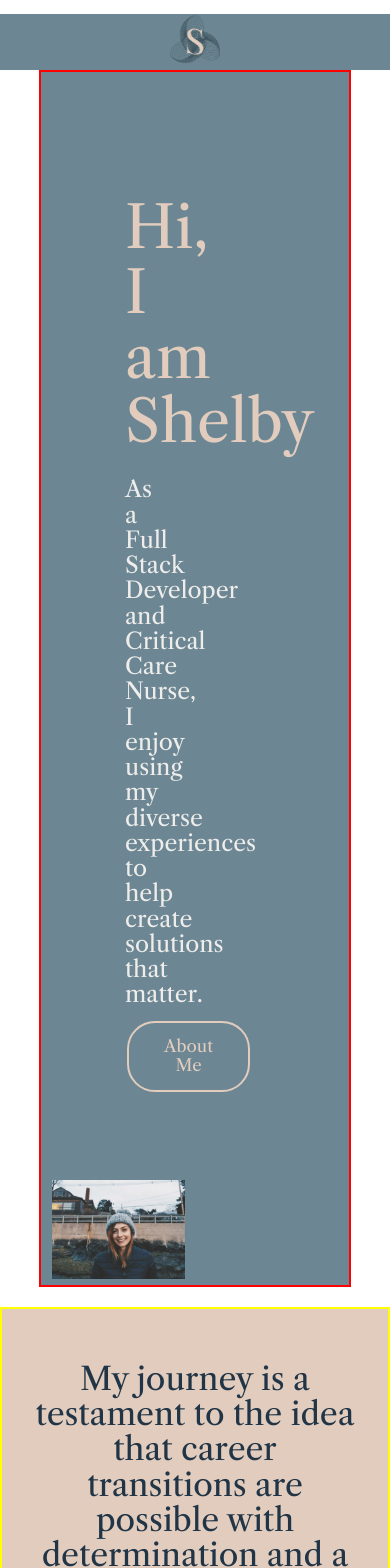
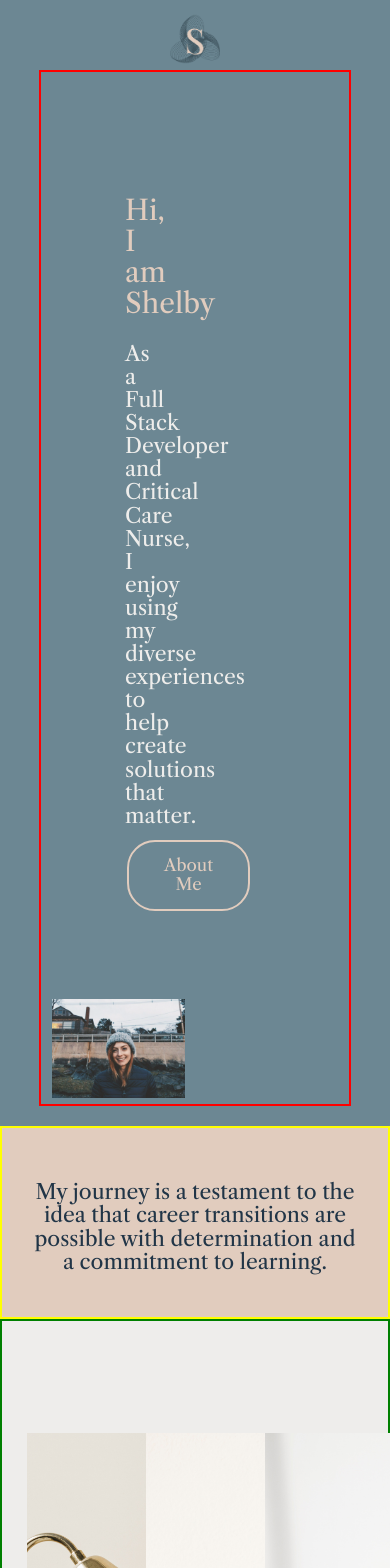
Before and after one commit to shelbyyy16/shelby-codes, a React (Vite) app: page / in a window 390 px wide. Shown: the top 1568 px of the page. Built offline with nearby package versions, Linux system fonts and the light colour scheme; a web font is replaced by a local one.

Commit message:
add media queries for mobile

```diff
--- a/src/index.css
+++ b/src/index.css
@@ -51,7 +51,7 @@ h5 {
 
 #landing-image {
   width: 100%;
-  height: 100%;
+  height: auto;
 
 }
 
@@ -121,15 +121,52 @@ border: 2px solid #E1CCBE;
 @media (prefers-color-scheme: light) {
   :root {
     color: #213547;
-    background-color: #ffffff;
+    background-color: #6C8793;
   }
   a:hover {
-    color: #747bff;
+    color: #E1CCBE;
   }
   button {
     background-color: #f9f9f9;
   }
+
 }
+@media (max-width: 1600px) {
+  h1 {
+    font-size: 3rem;
+  }
+  h4 {
+    font-size: 2rem;
+  }
+  h5 {
+    font-size: 1.5;
+  }
+}
+
+@media (max-width: 1270px) {
+  h1 {
+    font-size: 2rem;
+  }
+  h4 {
+    font-size: 1.5rem;
+  }
+  h5 {
+    font-size: 1.5rem;
+  }
+}
+
+@media (max-width: 995px) {
+  h1 {
+    font-size: 2rem;
+  }
+  h4 {
+    font-size: 1.5rem;
+  }
+  h5 {
+    font-size: 1.5rem;
+  }
+}
+
 
 
 /* white: #FFFFFF
```
